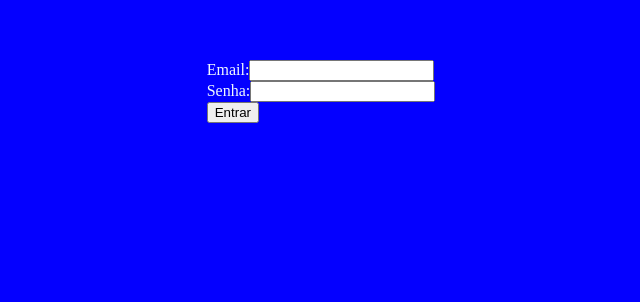
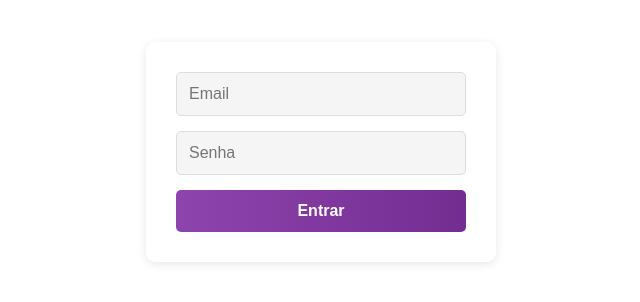
Before and after one commit to PedrosoEnzo/cripto, a React (Vite) app in the folder cripto-react/: page /login in a window 1280 px wide. Shown: the part 248-550 px from the top of the page, without its empty margins (319-959 px from the left). Built offline with nearby package versions, Linux system fonts and the light colour scheme.

Commit message:
Finalizando pagina login

```diff
--- a/cripto-react/src/pages/Login.css
+++ b/cripto-react/src/pages/Login.css
@@ -1,11 +1,73 @@
-.tudo{
-display: flex;
-justify-content: center;
-padding-top: 300px;
+/* Reset básico */
+* {
+    margin: 0;
+    padding: 0;
+    box-sizing: border-box;
+    font-family: Arial, sans-serif;
 }
 
+/* Centraliza tudo na tela */
+.tudo {
+    display: flex;
+    justify-content: center;
+    align-items: center;
+    height: 100vh;
+    background-color: #ffffff; /* Fundo branco */
+}
 
-label{
-    color: aliceblue;
-  padding-top: 20px;
+/* Estilização do formulário */
+form {
+    background: rgba(255, 255, 255, 0.9);
+    padding: 30px;
+    border-radius: 10px;
+    box-shadow: 0 2px 10px rgba(0, 0, 0, 0.1);
+    width: 100%;
+    max-width: 350px;
+    text-align: center;
 }
+
+/* Inputs */
+input {
+    width: 100%;
+    padding: 12px;
+    font-size: 16px;
+    border: 1px solid #ddd;
+    border-radius: 5px;
+    background: #f5f5f5;
+    outline: none;
+    margin-bottom: 15px;
+}
+
+/* Efeito ao clicar no input */
+input:focus {
+    border-color: #8e44ad;
+    background: #ffffff;
+}
+
+/* Botão */
+button {
+    width: 100%;
+    padding: 12px;
+    border: none;
+    border-radius: 5px;
+    background: linear-gradient(90deg, #8e44ad, #732d91);
+    color: white;
+    font-size: 16px;
+    font-weight: bold;
+    cursor: pointer;
+    transition: all 0.3s ease;
+}
+
+/* Efeito ao passar o mouse no botão */
+button:hover {
+    background: linear-gradient(90deg, #732d91, #8e44ad);
+    transform: scale(1.05);
+}
+
+/* Mensagem de erro ou sucesso */
+p {
+    text-align: center;
+    color: red;
+    font-size: 14px;
+    margin-top: 10px;
+}
--- a/cripto-react/src/pages/Login.jsx
+++ b/cripto-react/src/pages/Login.jsx
@@ -27,8 +27,9 @@
 
       <form onSubmit={handleSubmit}>
         <div>
-          <label>Email:</label>
+
           <input
+          placeholder='Email'
             type="email"
             value={email}
             onChange={(e) => setEmail(e.target.value)}
@@ -36,8 +37,9 @@
           />
         </div>
         <div>
-          <label>Senha:</label>
+
           <input
+          placeholder='Senha'
             type="password"
             value={senha}
             onChange={(e) => setSenha(e.target.value)}
```
